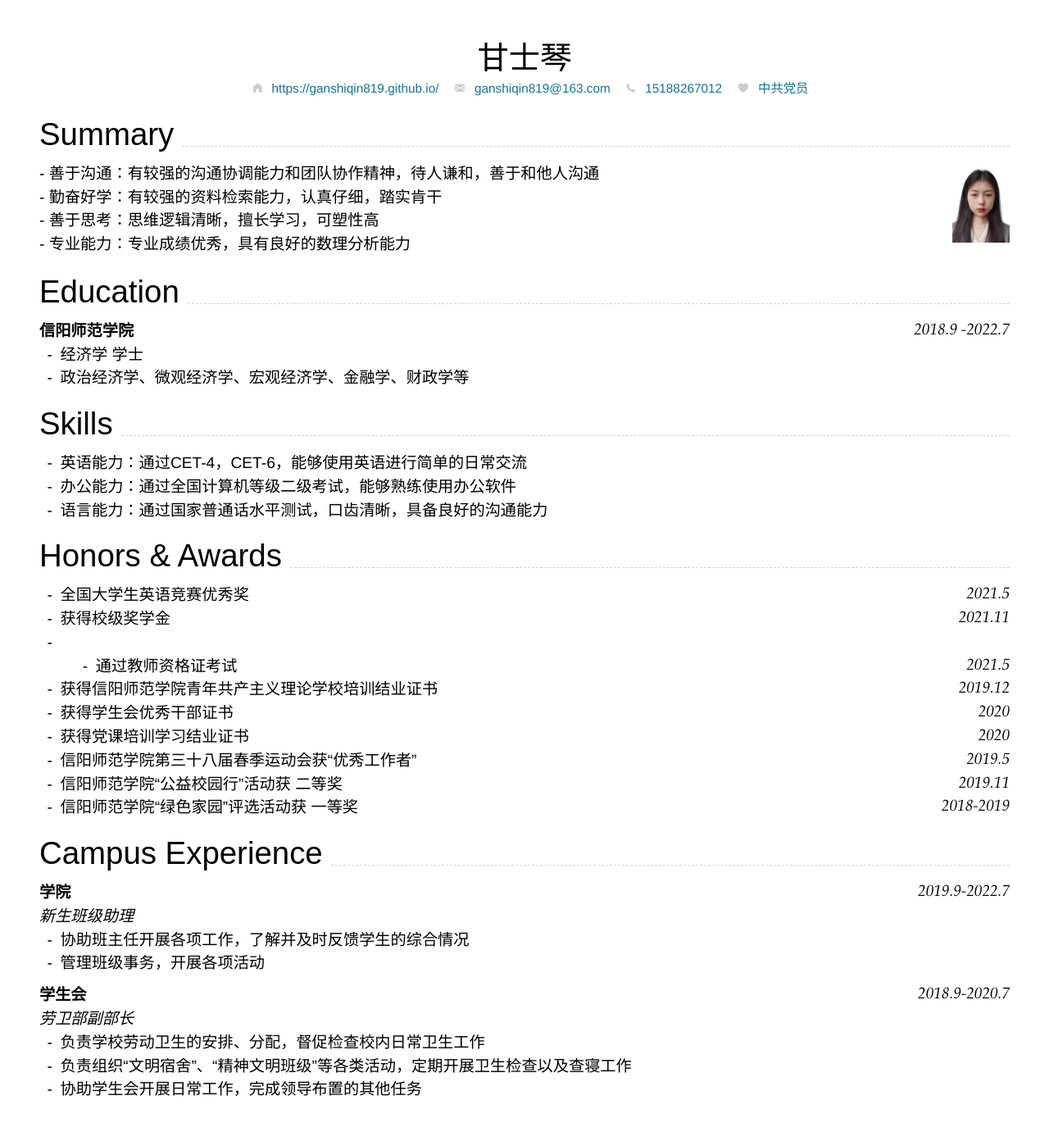
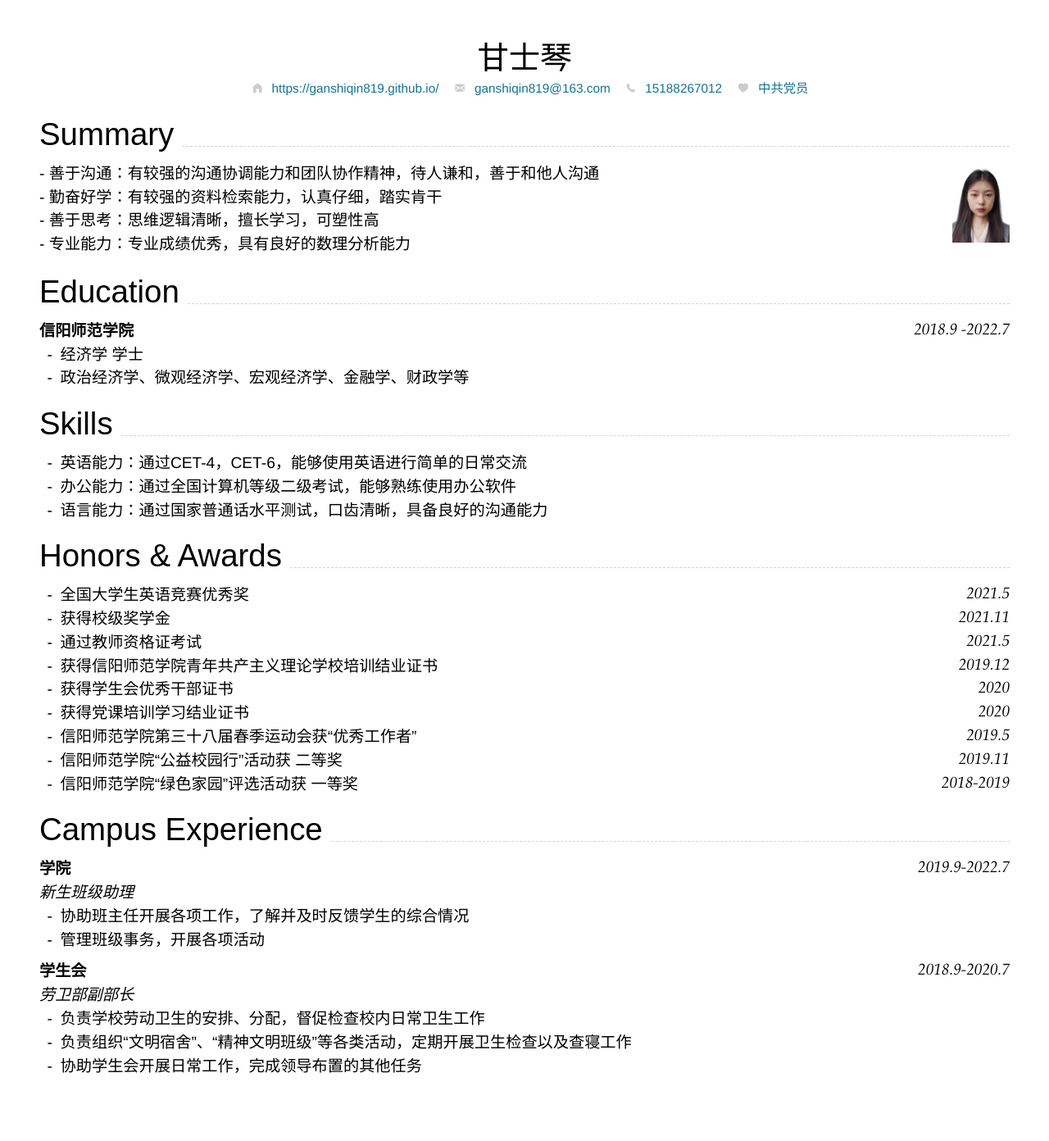
Before and after one commit to ganshiqin819/ganshiqin819.github.io, a Jekyll site: the page built from index.md, in a window 1280 px wide. Shown: the whole page at 82% size. Built offline with Jekyll 4.4.1, drawn with Linux system fonts in a browser that asks for light colours; nearby versions of some CDN libraries; after the commit the page ends 1363 px from its top, so only the background shows below that.

```diff
--- a/index.md
+++ b/index.md
@@ -60,7 +60,7 @@ Supported arguments:
 ## Honors & Awards
 - 全国大学生英语竞赛优秀奖 `2021.5`
 - 获得校级奖学金 `2021.11`
-- - 通过教师资格证考试 `2021.5`
+- 通过教师资格证考试 `2021.5`
 - 获得信阳师范学院青年共产主义理论学校培训结业证书 `2019.12`
 - 获得学生会优秀干部证书 `2020`
 - 获得党课培训学习结业证书 `2020`
```
